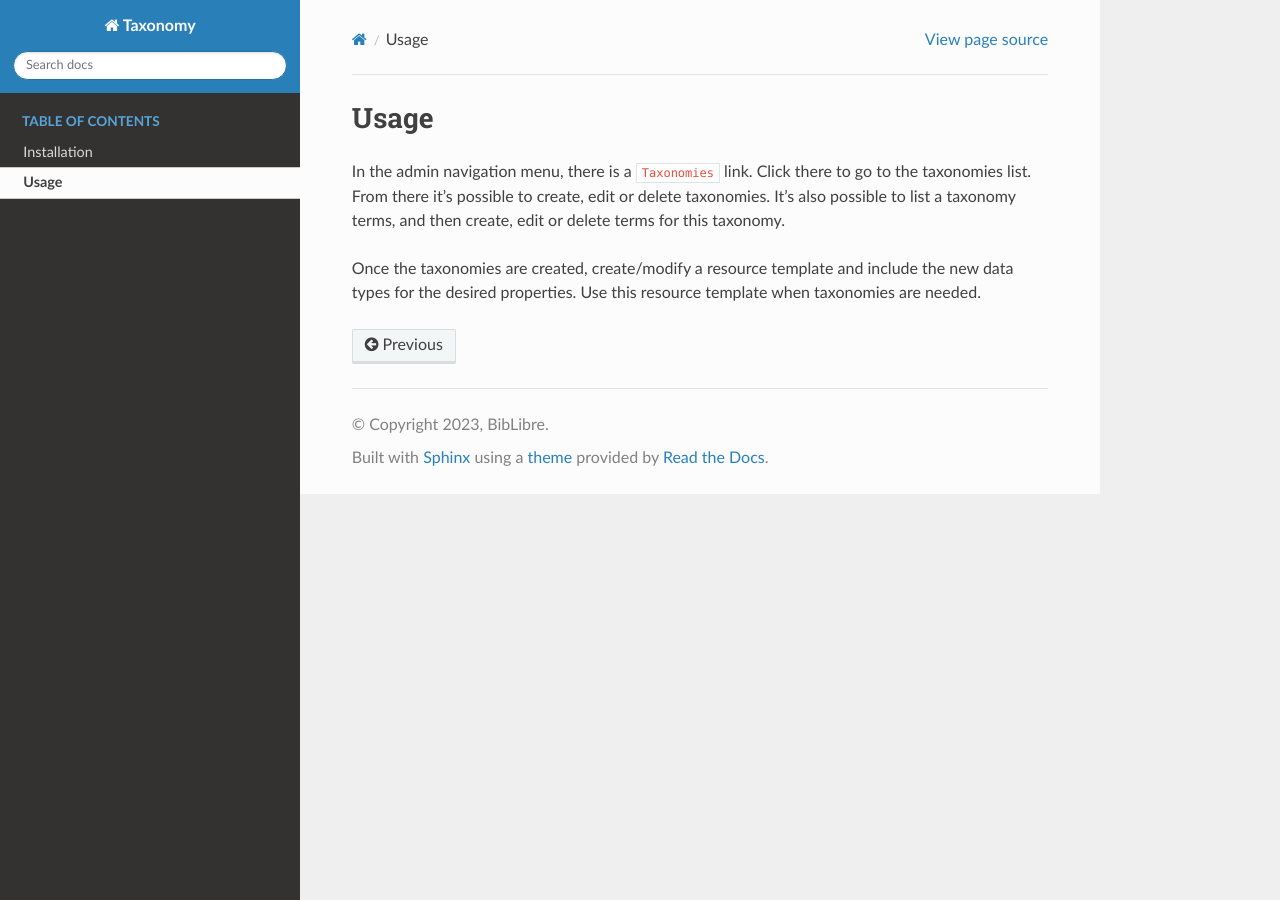
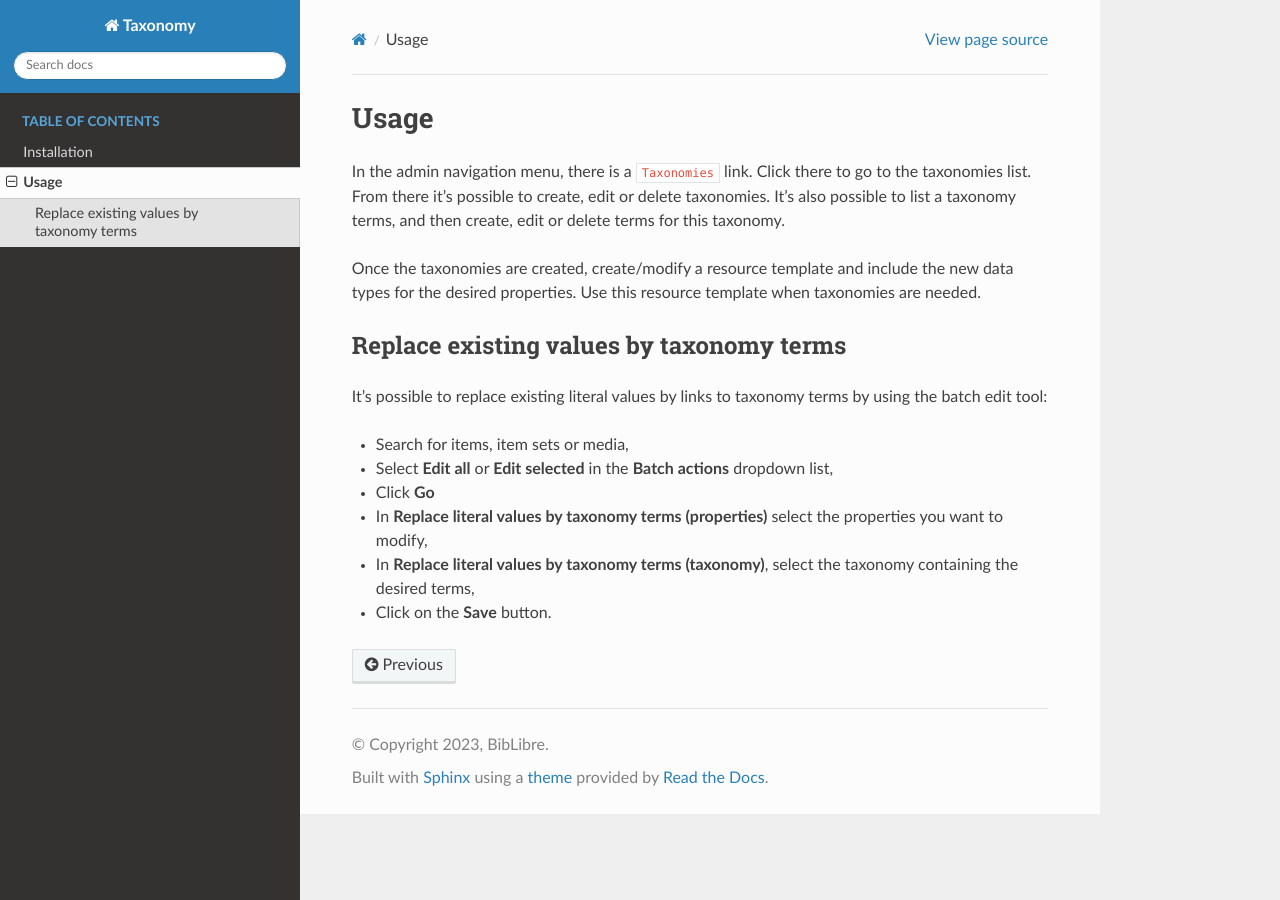
Before and after one commit to biblibre/omeka-s-module-Taxonomy, a Sphinx documentation site: the page built from documentation/usage.rst, in a window 1280 px wide. Built offline with Sphinx 7.4.7 and the Read the Docs theme 2.0.0, drawn with Linux system fonts in a browser that asks for light colours.

Commit message:
Add documentation for the batch edit tool

```diff
--- a/documentation/usage.rst
+++ b/documentation/usage.rst
@@ -9,3 +9,18 @@ or delete terms for this taxonomy.
 Once the taxonomies are created, create/modify a resource template and include
 the new data types for the desired properties. Use this resource template when
 taxonomies are needed.
+
+Replace existing values by taxonomy terms
+-----------------------------------------
+
+It's possible to replace existing literal values by links to taxonomy
+terms by using the batch edit tool:
+
+* Search for items, item sets or media,
+* Select **Edit all** or **Edit selected** in the **Batch actions** dropdown list,
+* Click **Go**
+* In **Replace literal values by taxonomy terms (properties)** select the
+  properties you want to modify,
+* In **Replace literal values by taxonomy terms (taxonomy)**, select the taxonomy
+  containing the desired terms,
+* Click on the **Save** button.
```
Also changed, not shown: 1 other file.
